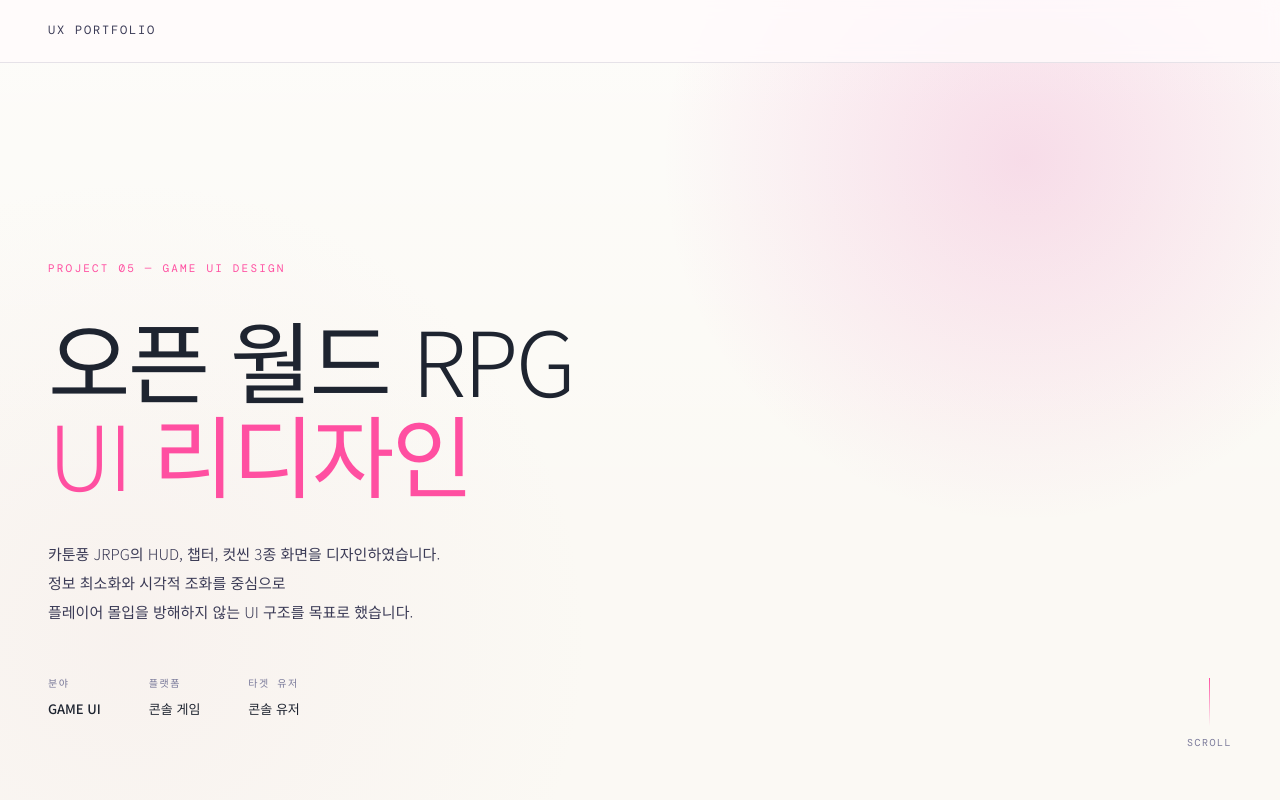
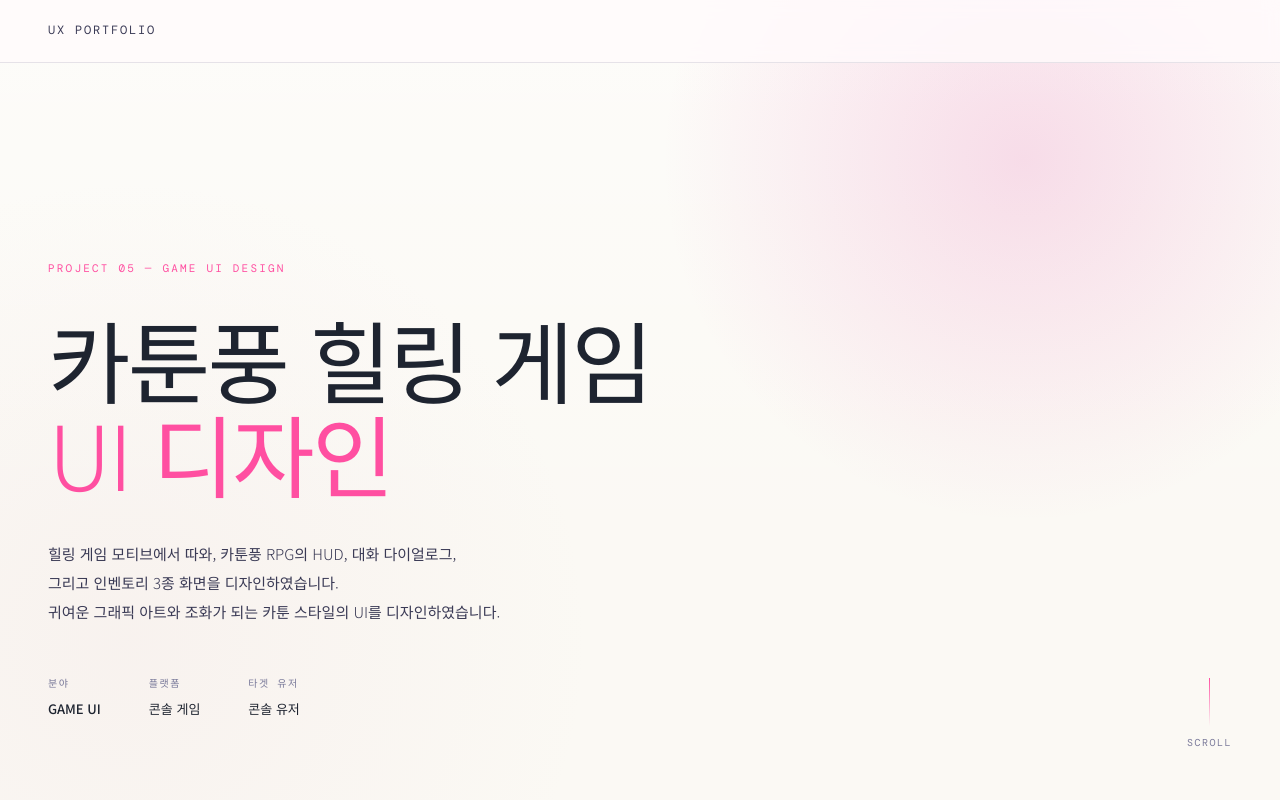
Before and after one commit to jessnnaa/jessnnaa.github.io, a website: page pages/ux-game02.html in a window 1280 px wide. Shown: the top 800 px of the page. Drawn offline with nearby package versions, Linux system fonts and the light colour scheme; a web font is replaced by a local one.

Commit message:
0526test

```diff
--- a/pages/ux-game02.html
+++ b/pages/ux-game02.html
@@ -62,10 +62,11 @@
             </nav>
             <!-- HERO CONTENT -->
             <p class="hero-index">Project 05 — Game UI Design</p>
-            <h1 class="hero-title">오픈 월드 RPG<br><em>UI 리디자인</em></h1>
+            <h1 class="hero-title">카툰풍 힐링 게임<br><em>UI 디자인</em></h1>
             <p class="hero-desc">
-                카툰풍 JRPG의 HUD, 챕터, 컷씬 3종 화면을 디자인하였습니다.<br>
-                정보 최소화와 시각적 조화를 중심으로<br>플레이어 몰입을 방해하지 않는 UI 구조를 목표로 했습니다.
+                힐링 게임 모티브에서 따와, 카툰풍 RPG의 HUD, 대화 다이얼로그,<br>
+                그리고 인벤토리 3종 화면을 디자인하였습니다.<br>
+                귀여운 그래픽 아트와 조화가 되는 카툰 스타일의 UI를 디자인하였습니다.
             </p>
             <div class="hero-meta">
                 <div class="hero-meta-item">
```
